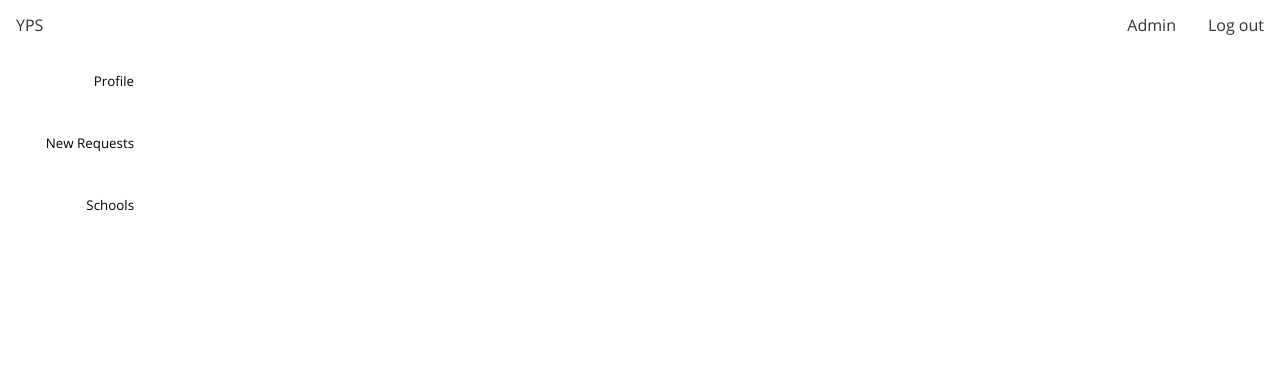
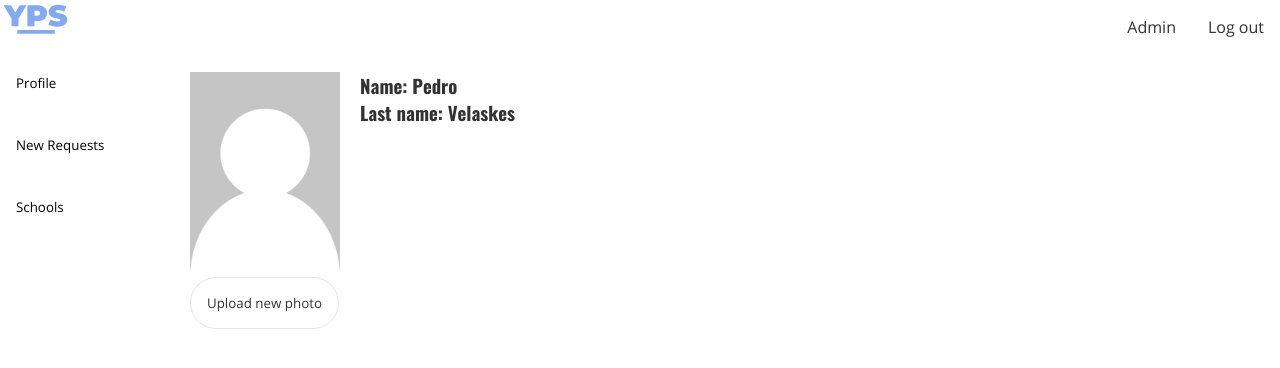
Before and after one commit to Social-projects-Rivne/YPS-Frontend, an Angular app: page /admin in a window 1280 px wide. Shown: the top 368 px of the page. Built offline with nearby package versions, Linux system fonts and the light colour scheme.

Commit message:
replace profile info

```diff
--- a/src/app/pages/admin/admin.component.html
+++ b/src/app/pages/admin/admin.component.html
@@ -1,7 +1,7 @@
 <header>
 	<ul class="navbar">
 		<li>
-			<p>YPS</p>
+			<img src="../../../assets/images/yps-icon.png" class="logo_admin">
 		</li>
 		<li style="float: right;"><a href="/login">Log out</a></li>
 		<li style="float: right;">
@@ -17,10 +17,27 @@
 		<button (click)="onClick2()">Schools</button>
 	</div>
 	<div class="content">
-		<div *ngIf="!isCollapsed">
-			<div class="profile">
-
-			</div>
+		<div *ngIf="!isCollapsed" class="profile">
+				<ul class="photo_edit">
+					<li>
+						<img src="../../../assets/images/default-user-image.jpg" class="photo"/>
+					</li>
+					<li>
+						<button class="photo_upl">Upload new photo</button>
+					</li>
+				</ul>
+				<div class="info">
+					<ul class="name_edit">
+						<li>
+							<h3 *ngFor="let user of user">Name: {{user.name}}</h3>
+							<div></div>
+						</li>
+						<li>
+							<h3 *ngFor="let user of user">Last name: {{user.surname}}</h3>
+							<div></div>
+						</li>
+					</ul>
+				</div>
 		</div>
 		<div *ngIf="!isCollapsed1">
 			<h3>Paris</h3>
--- a/src/app/pages/admin/admin.component.scss
+++ b/src/app/pages/admin/admin.component.scss
@@ -6,11 +6,8 @@
 .navbar {
     list-style-type: none;
     margin: 0;
-    padding: 0;
+    padding: 2px 0 0 0;
     overflow: hidden;
-    grid-column-start: 1;
-    grid-column-end: 3;
-    grid-row-start: 1;
   }
  .navbar:only-child li {
     float: left;
@@ -22,18 +19,7 @@
     padding: 14px 16px;
     text-decoration: none;
   }
- ul{
-  list-style-type: none;
-  margin: 0;
-  padding: 0;
-  grid-column-start: 1;
-  grid-row-start: 1;
-  grid-row-end: auto;
- }
- li {
-  float: inline-start;
-}
-  li a {
+  .navbar:only-child li a{
     display: block;
     text-align: center;
     padding: 14px 16px;
@@ -43,13 +29,16 @@
     grid-column-start: 2;
     grid-row-start: 1;
     grid-row-end: auto;
+    margin-left: 20px;
+    padding: 20px;
+    display: grid;
   }
  /* Style the tab */
   .tab {
     grid-column-start: 1;
     grid-row-start: 1;
     grid-row-end: auto;
-    float: right;
+    float: left;
     width: 100%;
   }
   /* Style the buttons that are used to open the tab content */
@@ -61,7 +50,7 @@
     width: 100%;
     border: none;
     outline: none;
-    text-align: right;
+    text-align: left;
     cursor: pointer;
     transition: 0.3s;
   }
@@ -73,9 +62,48 @@
   .tab button.active {
     background-color: #ccc;
   }
-  /* Style the tab content */
-  .tabcontent {
-    padding: 10px 12px;
-    width: 70%;
-    height: auto;
+  .profile{
+    grid-column-start: 1;
+    grid-row-start: 1;
+    grid-row-end: auto;
+    display: grid;
+    grid-auto-columns: 150px auto;
   }
+  .logo_admin{
+    float: left;
+    height: 25%;
+    width: 25%;
+  }
+  .photo{
+    height: 200px;
+    width: 150px;
+  }
+  .photo_upl{
+    border-radius: 50px;
+    cursor: pointer;
+  }
+  .photo_upl:hover {
+    background-color: #ddd;
+  }
+  .photo_edit{
+    grid-column-start: 1;
+    grid-row-start: 1;
+    grid-row-end: auto;
+  }
+  .info{
+    grid-column-start: 2;
+    grid-row-start: 1;
+  }
+  .name_edit{
+    grid-column-start: 2;
+    grid-row-start: 1;
+    grid-row-end: auto;
+    padding-left: 20px;
+    list-style-type: none;
+    margin: 0;
+    overflow: hidden;
+  }
+.name_edit li{
+  text-align: left;
+  display: block;
+}
--- a/src/app/pages/admin/admin.component.ts
+++ b/src/app/pages/admin/admin.component.ts
@@ -1,5 +1,6 @@
 import { Component, OnInit } from '@angular/core';
 import { PageService } from 'src/app/services/page.service';
+import {user} from "../admin/mock_date";
 
 @Component({
   selector: 'yps-admin',
@@ -10,6 +11,9 @@ export class AdminComponent implements OnInit {
   isCollapsed: boolean=false;
   isCollapsed1: boolean=true;
   isCollapsed2: boolean=true;
+
+  user=user;
+
   constructor(private pageService: PageService) { }
 
   ngOnInit() {
--- /dev/null
+++ b/src/app/pages/admin/mock_date.ts
@@ -0,0 +1,6 @@
+export const user = [
+  {
+    name: "Pedro",
+    surname: "Velaskes"
+  },
+];
```
Also changed, not shown: src/assets/images/default-user-image.jpg (added).
